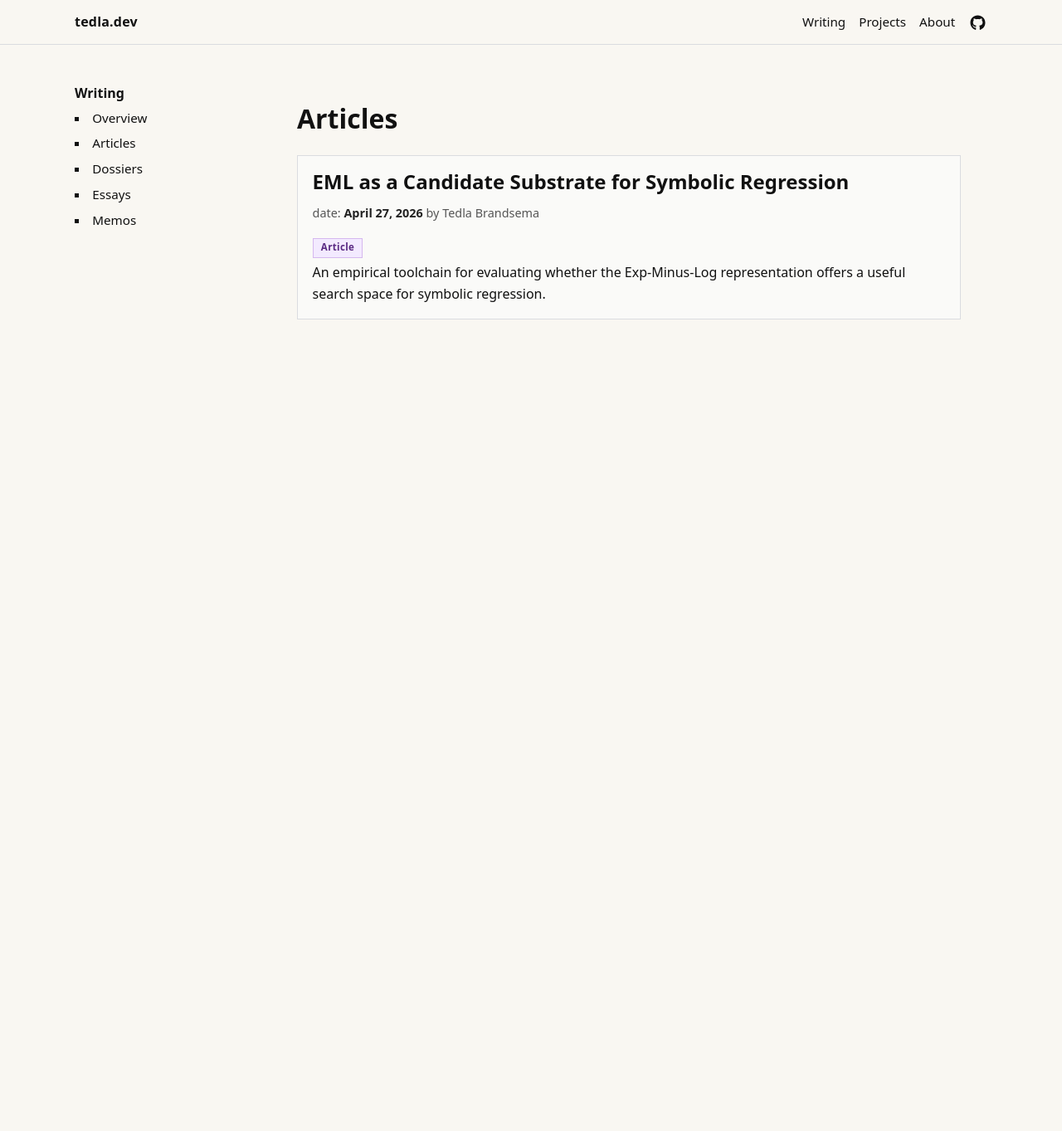
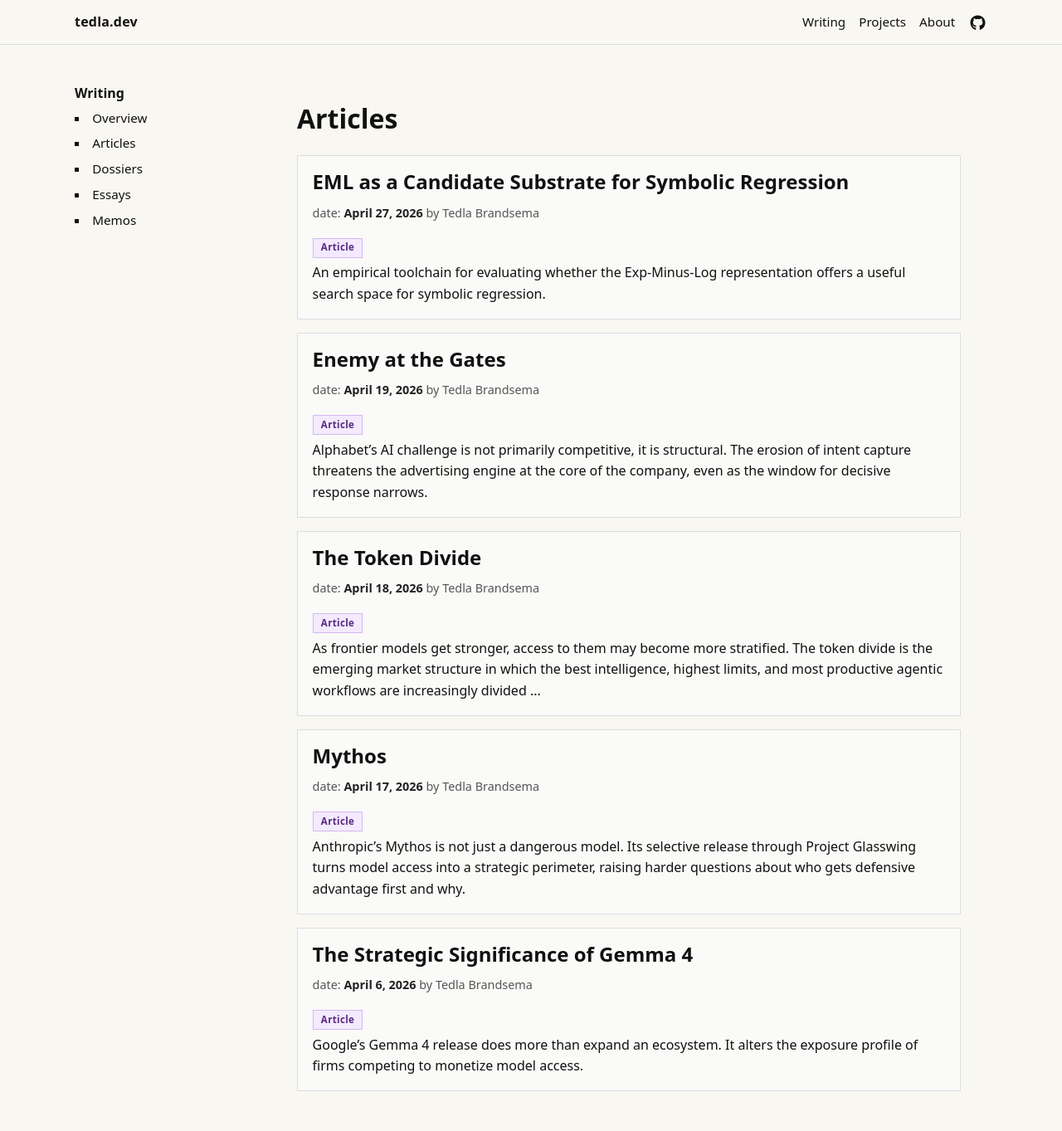
Before and after one commit to tedla-brandsema/tedla-brandsema.github.io, a Jekyll site: the page built from writing/articles/index.html, in a window 1280 px wide. Shown: the whole page at 83% size. Built offline with Jekyll 4.4.1, drawn with Linux system fonts in a browser that asks for light colours; before the commit the page ends 900 px from its top, so only the background shows below that.

Commit message:
feat(articles): standardize type field from 'essay' to 'article' in multiple pieces

```diff
--- a/_writing/essays/enemy-at-the-gates.md
+++ b/_writing/articles/enemy-at-the-gates.md
@@ -1,6 +1,6 @@
 ---
 layout: article
-type: essay
+type: article
 date: 2026-04-20T00:00:00+02:00
 author: Tedla Brandsema
 title: Enemy at the Gates
--- a/_writing/essays/mythos.md
+++ b/_writing/articles/mythos.md
@@ -1,6 +1,6 @@
 ---
 layout: article
-type: essay
+type: article
 date: 2026-04-18T00:00:00+02:00
 author: Tedla Brandsema
 title: Mythos
--- a/_writing/essays/the-strategic-significance-of-gemma-4.md
+++ b/_writing/articles/the-strategic-significance-of-gemma-4.md
@@ -1,6 +1,6 @@
 ---
 layout: article
-type: essay
+type: article
 date: 2026-04-07T00:00:00+02:00
 author: Tedla Brandsema
 title: The Strategic Significance of Gemma 4
--- a/_writing/essays/the-token-divide.md
+++ b/_writing/articles/the-token-divide.md
@@ -1,6 +1,6 @@
 ---
 layout: article
-type: essay
+type: article
 date: 2026-04-19T00:00:00+02:00
 author: Tedla Brandsema
 title: The Token Divide
```
